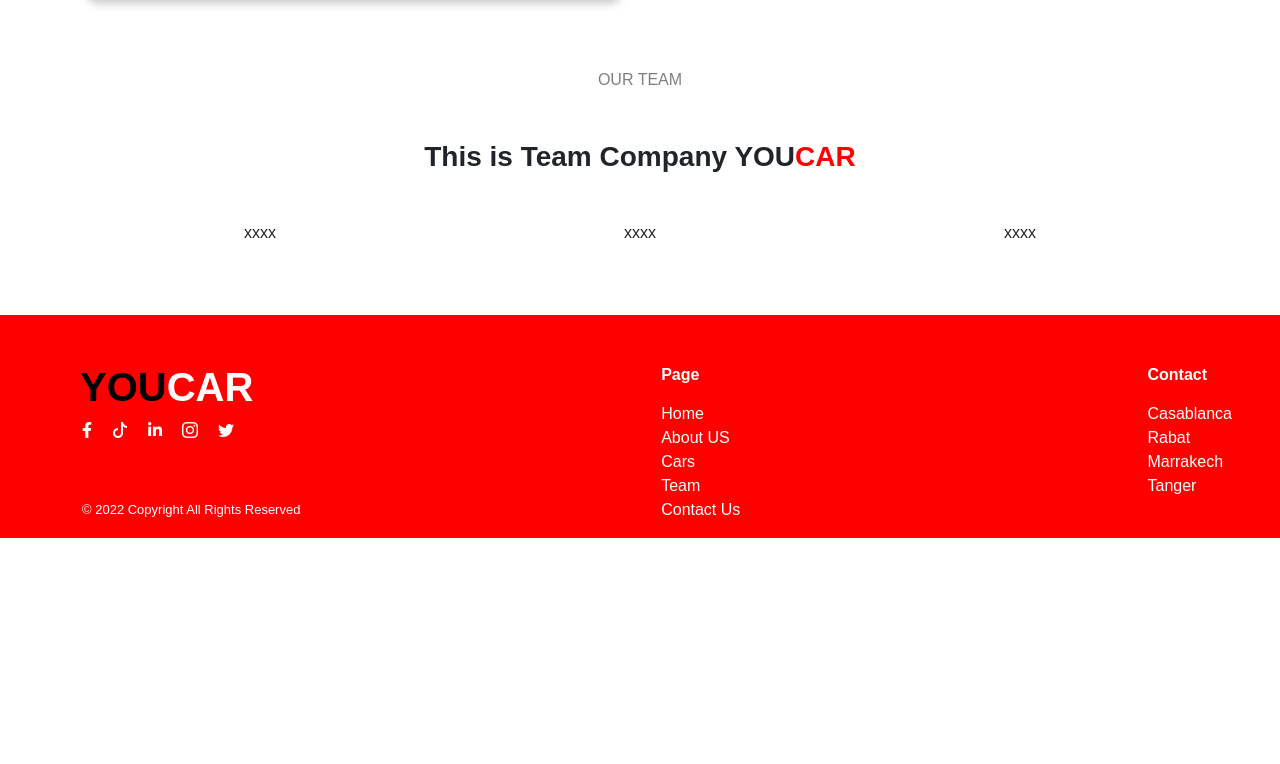
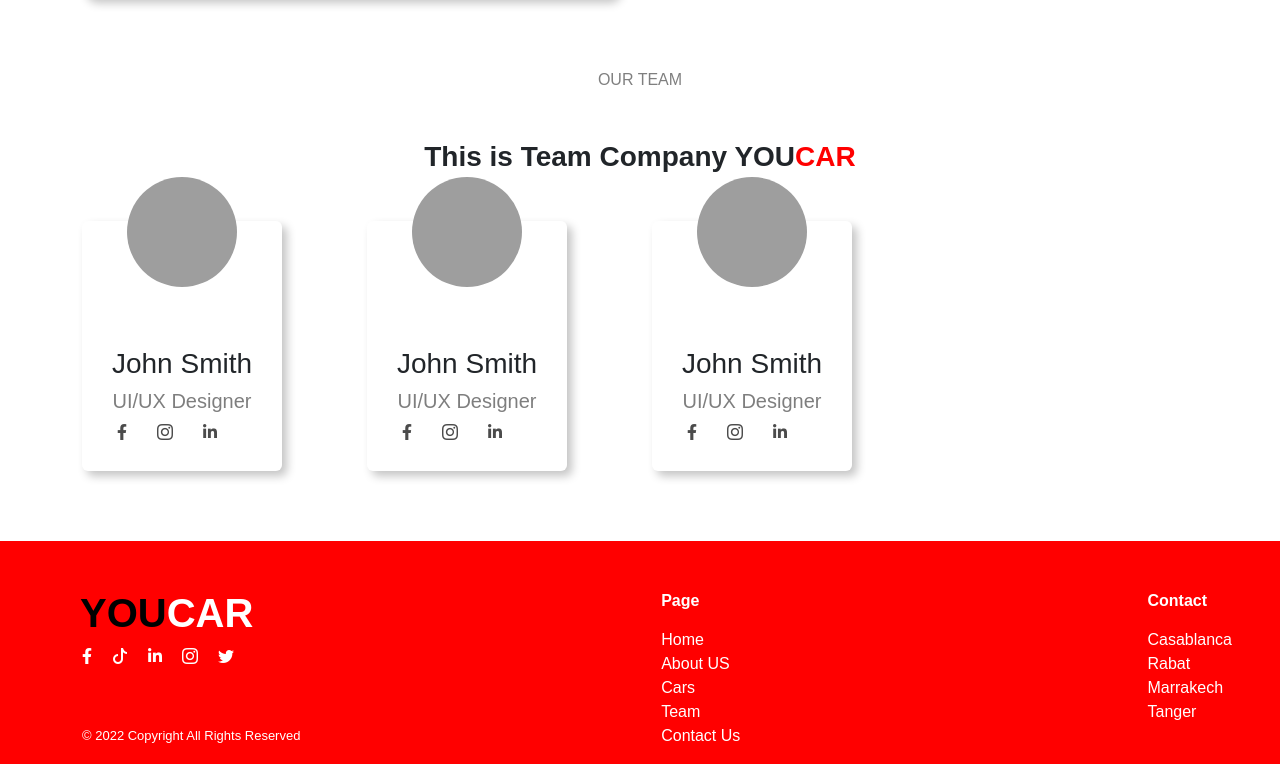
Before and after one commit to ElbouhmydyAbdelmoughit/Rental-Cars, a PHP site: page /RentalCars/ in a window 1280 px wide. Shown: the part 1091-1855 px from the top of the page. Before the commit the page ends 1629 px from the top, so only its background shows below. Run offline with PHP 8.4, Linux system fonts and the light colour scheme; data that the repository does not hold is empty; some libraries are stand-ins or nearby versions; grey boxes are pictures that could not be loaded.

Commit message:
create team page

```diff
--- a/app/views/inc/footer.php
+++ b/app/views/inc/footer.php
@@ -36,7 +36,7 @@
 </div>
 <script src="<?= URLROOT ?>/assets/js/aos.min.js"></script>
 <script>
-AOS.init();
+  AOS.init();
 </script>
 <script src="<?= URLROOT ?>/assets/js/script.js"></script>
 <script src="<?= URLROOT ?>/assets/js/sweetalert2.js"></script>
--- a/app/views/pages/index.php
+++ b/app/views/pages/index.php
@@ -16,7 +16,7 @@
     </div>
   </div>
 </div>
-<div class="container" id="about" data-aos="fade-up" data-aos-duration="800">
+<div class="container" id="about" data-aos="fade-up" data-aos-duration="1000">
   <div class="row col-12 text-wrap d-md-flex d-block">
     <div class="col-6" id="image_about">
       <img class="img-fluid w-100 img-responcive d-none d-md-block" src="assets/img/img_about.jpg" alt="image about"
@@ -33,19 +33,57 @@
     </div>
   </div>
 </div>
-<div class="team " id="team">
-  <div class="container">
-    <div class="title text-center">
+<div class="team text-center" id="team" data-aos="fade-up" data-aos-duration="1000">
+  <div class="container text-center">
+    <div class="row title">
       <span>OUR TEAM</span>
       <h3 class="fw-bold my-5">This is Team Company YOU<span>CAR</span></h3>
     </div>
-    <div class="cards">
-      <div class="row text-center">
-        <div class="col-sm-4 col-12">xxxx</div>
-        <div class="col-sm-4 col-12">xxxx</div>
-        <div class="col-sm-4 col-12">xxxx</div>
+    <div class="row text-center">
+      <div class="col-lg-3 col-md-6">
+        <div class="card">
+          <div class="card-body">
+            <img src="assets\img\team1.jpg" alt="image team" class="img-fluid  w-50">
+            <h3 class="">John Smith</h3>
+            <h5 class="">UI/UX Designer</h5>
+            <div class="icons d-flex align-contant-center justify-content-center">
+              <li><i class="fa-brands fa-facebook-f"></i></li>
+              <li><i class="bi bi-instagram"></i></li>
+              <li><i class="fa-brands fa-linkedin-in"></i></li>
+            </div>
+          </div>
+        </div>
+      </div>
+      <div class="col-lg-3 col-md-6">
+        <div class="card">
+          <div class="card-body">
+            <img src="assets\img\team1.jpg" alt="image team" class="img-fluid  w-50">
+            <h3 class="">John Smith</h3>
+            <h5 class="">UI/UX Designer</h5>
+            <div class="icons d-flex align-contant-center justify-content-center">
+              <li><i class="fa-brands fa-facebook-f"></i></li>
+              <li><i class="bi bi-instagram"></i></li>
+              <li><i class="fa-brands fa-linkedin-in"></i></li>
+            </div>
+          </div>
+        </div>
+      </div>
+      <div class="col-lg-3 col-md-6">
+        <div class="card">
+          <div class="card-body">
+            <img src="assets\img\team1.jpg" alt="image team" class="img-fluid  w-50">
+            <h3 class="">John Smith</h3>
+            <h5 class="">UI/UX Designer</h5>
+            <div class="icons d-flex align-contant-center justify-content-center">
+              <li><i class="fa-brands fa-facebook-f"></i></li>
+              <li><i class="bi bi-instagram"></i></li>
+              <li><i class="fa-brands fa-linkedin-in"></i></li>
+            </div>
+          </div>
+        </div>
       </div>
     </div>
   </div>
 </div>
+</div>
 <?php require APPROOT . '/views/inc/footer.php'; ?>
```
Also changed, not shown: public/assets/css/style.css, public/assets/sass/style.scss, 1 other file.
